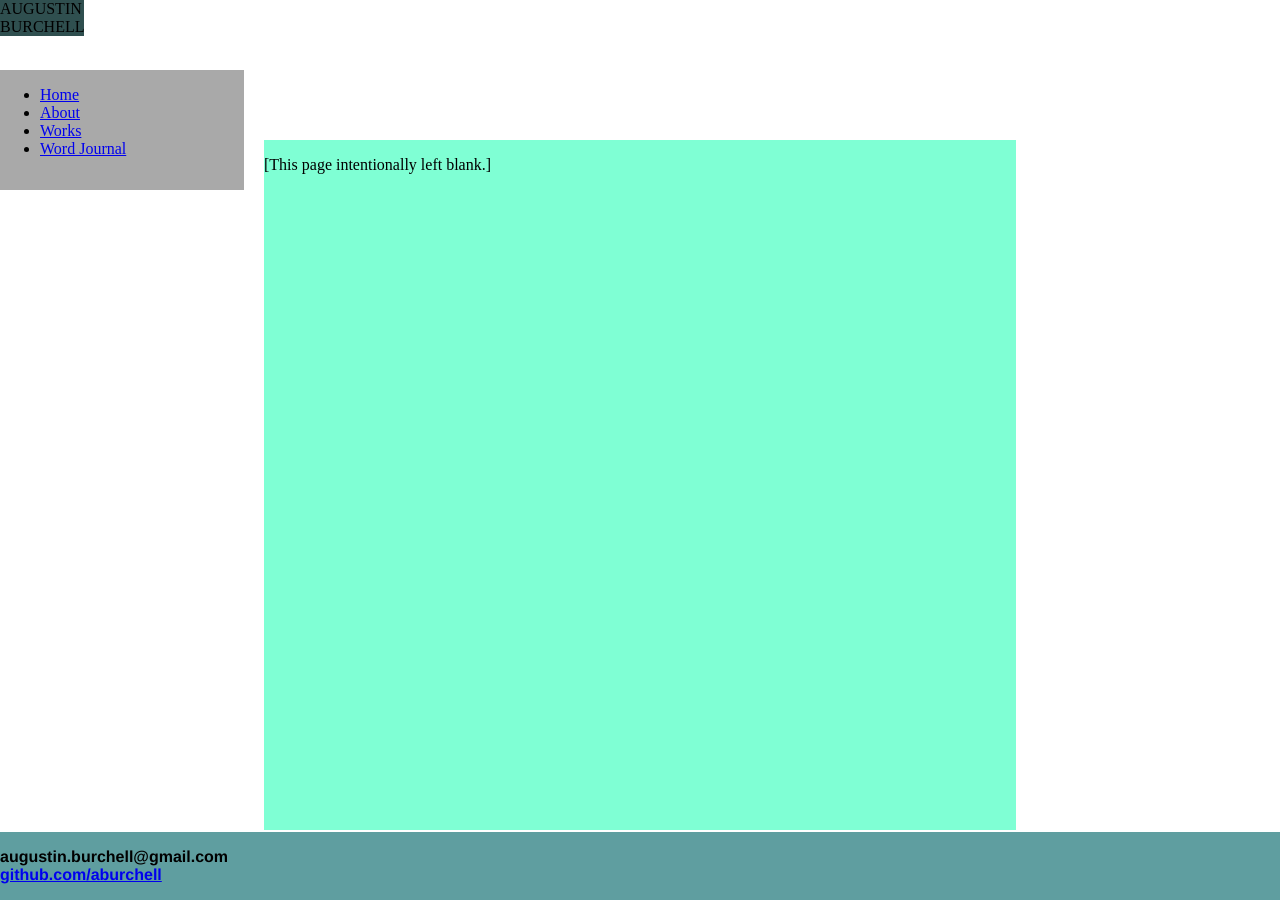
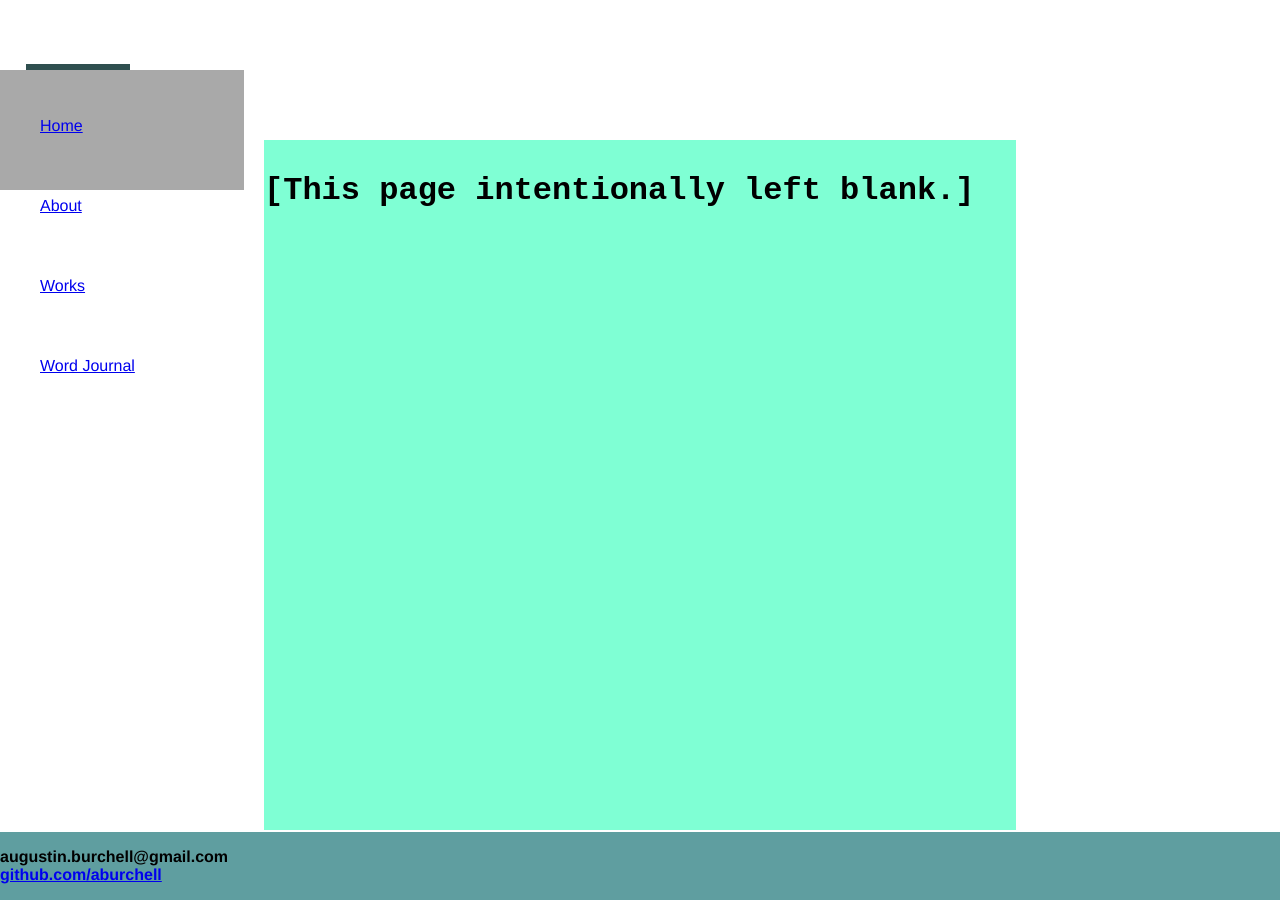
Before and after one commit to aburchell/aburchell.github.io, a Jekyll site: the page built from index.html, in a window 1280 px wide. Built offline with Jekyll 4.4.1, drawn with Linux system fonts in a browser that asks for light colours.

Commit message:
Added some styling to footer, leftBlank, and nav

```diff
--- a/css/main.css
+++ b/css/main.css
@@ -18,6 +18,9 @@
 .main-header {
     grid-area: header;
     background-color: darkslategray;
+    margin-left: 2%;
+    margin-top: 5%;
+    padding: 10px;
 }
 
 .main-nav {
@@ -110,3 +113,17 @@
     list-style: none;
     font-weight: bold;
 }
+
+#leftBlank {
+  font-family: monospace, 'Courier New';
+  font-size: 2.0rem;
+  font-weight: bold;
+  white-space: nowrap;
+}
+
+nav ul {
+    font-family:'Helvetica', 'Arial', 'Sans-Serif';
+    display:block;
+    list-style-type: none;
+    line-height: 5em;
+}
```
